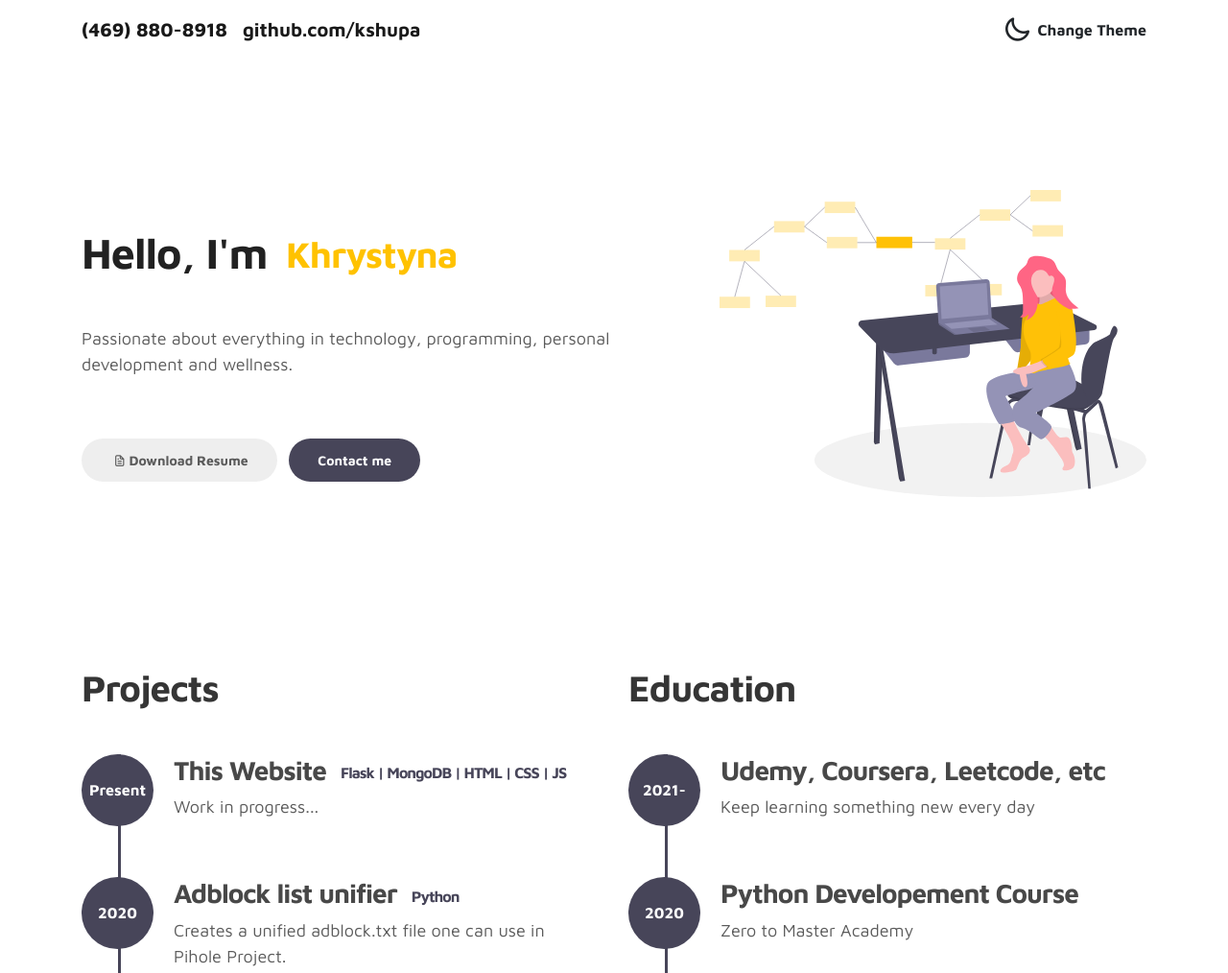
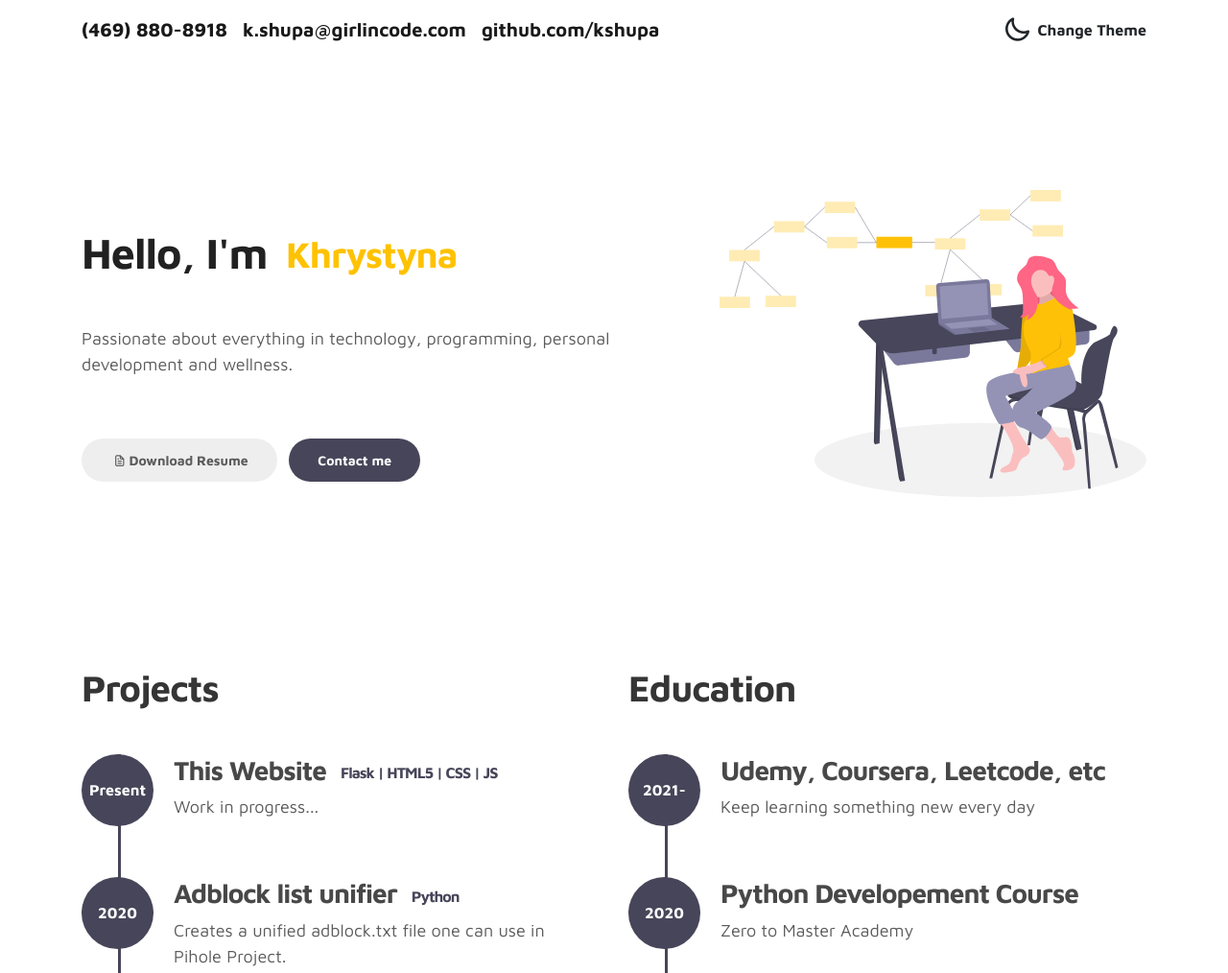
Before and after one commit to kshupa/web-portfolio, a Flask app: page / in a window 1280 px wide. Shown: the top 1014 px of the page at 96% size. Run offline with Flask 2, Linux system fonts and the light colour scheme; some libraries are stand-ins or nearby versions.

Commit message:
added email

```diff
--- a/templates/index.html
+++ b/templates/index.html
@@ -26,6 +26,7 @@
   <nav class="navbar navbar-expand-sm navbar-light ml-lg-auto">
     <div class="container">
       <a class="navbar-brand" href="index.html">(469) 880-8918</a>
+      <a class="navbar-brand" href="k.shupa@girlincode.com">k.shupa@girlincode.com</a>
       <a class="navbar-brand" href="https://github.com/kshupa">github.com/kshupa</a>
       <ul class="navbar-nav ml-lg-auto">
         <div class="ml-lg-4">
@@ -86,7 +87,7 @@
                 <span>Present</span>
               </div>
               <div class="timeline-info">
-                <h3><span>This Website</span><small>Flask | MongoDB | HTML | CSS | JS</small></h3>
+                <h3><span>This Website</span><small>Flask | HTML5 | CSS | JS</small></h3>
                 <p>Work in progress...</p>
               </div>
             </div>
```
